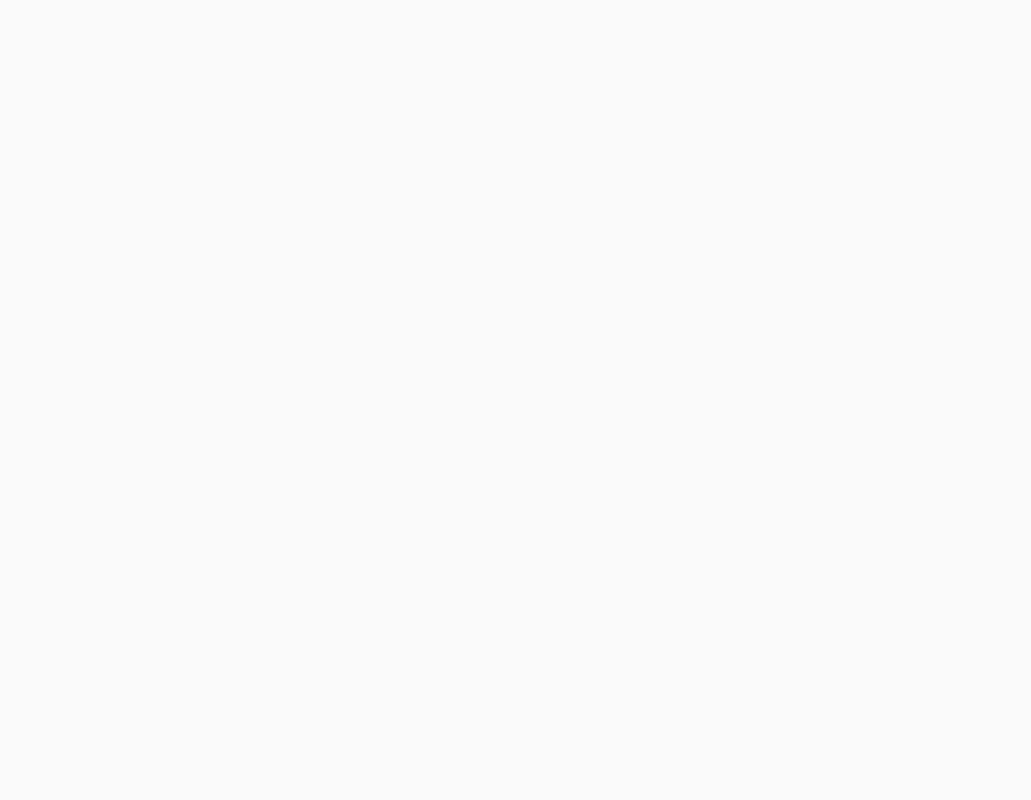
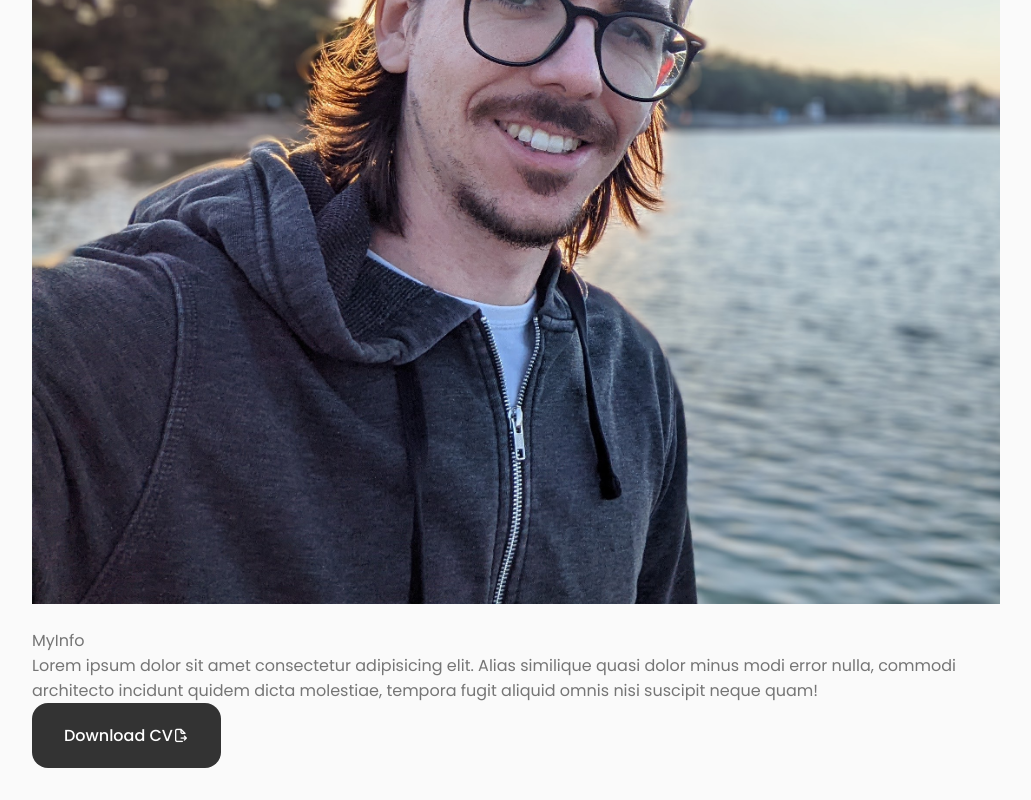
Before and after one commit to rubuz/ML-PORTFOLIO, a React (Vite) app: page / in a window 1280 px wide. Shown: the part 1346-2146 px from the top of the page, without its empty margins (124-1155 px from the left). Before the commit the page ends 800 px from the top, so only its background shows below. Built offline with nearby package versions, Linux system fonts and the light colour scheme.

Commit message:
starting on about section

```diff
--- a/src/App.jsx
+++ b/src/App.jsx
@@ -2,6 +2,7 @@ import { useState } from "react";
 import "./App.css";
 import Header from "./components/header/Header";
 import Home from "./components/home/Home";
+import About from "./components/about/About";
 
 function App() {
   return (
@@ -9,6 +10,7 @@ function App() {
       <Header />
       <main className="main">
         <Home />
+        <About />
       </main>
     </div>
   );
--- /dev/null
+++ b/src/components/about/About.jsx
@@ -0,0 +1,33 @@
+import React from "react";
+import "./about.css";
+import PortraitImg from "../../assets/portrait1.jpg";
+import CV from "../../assets/CV6-pdf.pdf";
+import MyInfo from "./MyInfo";
+
+const About = () => {
+  return (
+    <section className="about section" id="about">
+      <h2 className="section__title">About Me</h2>
+      <span className="section__subtitle">My introduction</span>
+      <div className="about__container container grid">
+        <img src={PortraitImg} className="about__img" alt="portrait of me" />
+        <div className="about__data">
+          <MyInfo />
+
+          <p className="about__description">
+            Lorem ipsum dolor sit amet consectetur adipisicing elit. Alias
+            similique quasi dolor minus modi error nulla, commodi architecto
+            incidunt quidem dicta molestiae, tempora fugit aliquid omnis nisi
+            suscipit neque quam!
+          </p>
+
+          <a download="" href={CV} className="button button--flex">
+            Download CV <i class="uil uil-file-export about__download-icon"></i>
+          </a>
+        </div>
+      </div>
+    </section>
+  );
+};
+
+export default About;
--- /dev/null
+++ b/src/components/about/MyInfo.jsx
@@ -0,0 +1,7 @@
+import React from "react";
+
+const MyInfo = () => {
+  return <div>MyInfo</div>;
+};
+
+export default MyInfo;
```
Also changed, not shown: src/components/about/about.css (added), 1 other file (tests, documents, lock files or other folders).
